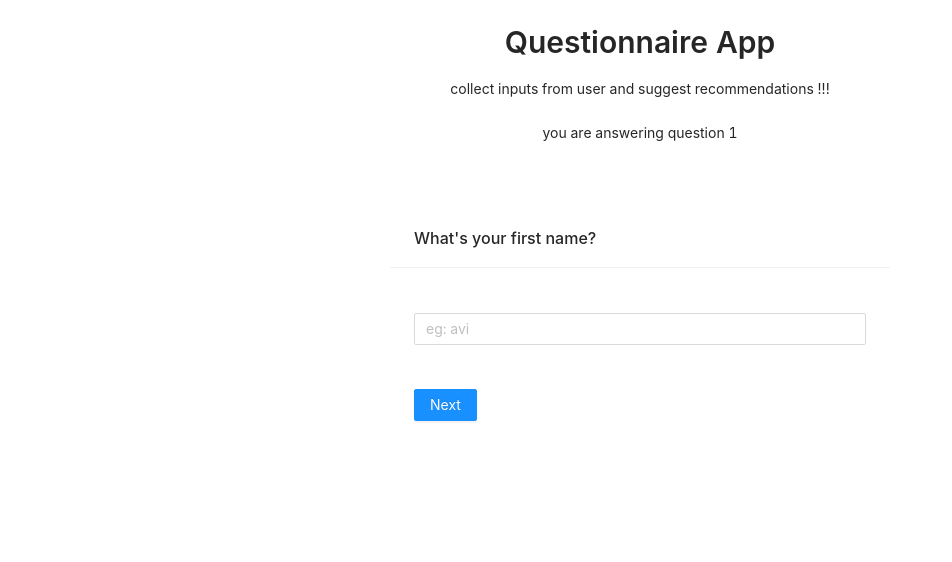
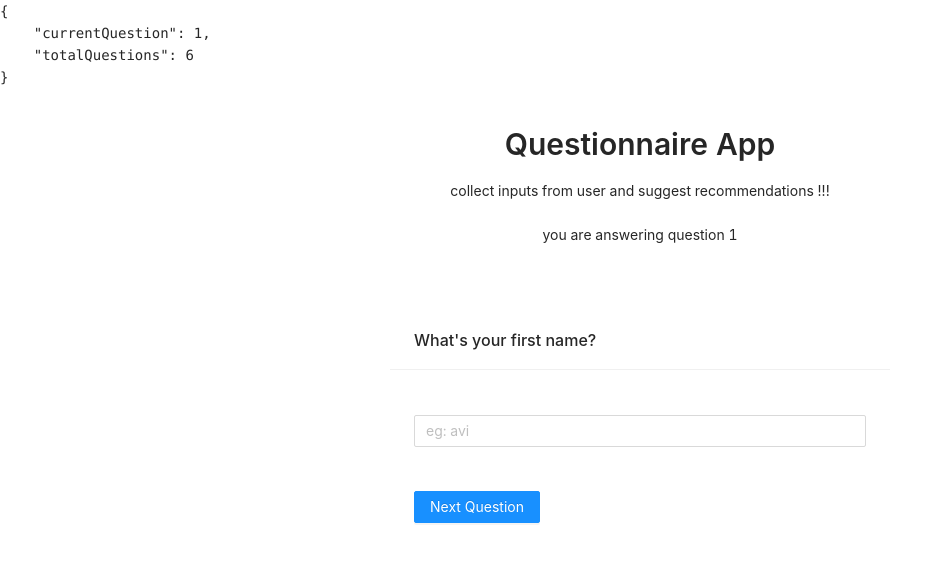
Before and after one commit to avimehenwal/Questionnaire, a React (Create React App) app in the folder frontend/: page / in a window 1280 px wide. Shown: the top 562 px of the page, without its empty margins (0-952 px from the left). Built offline with nearby package versions, Linux system fonts and the light colour scheme.

Commit message:
feat: :art: Add global states and state management

```diff
--- a/frontend/src/App.js
+++ b/frontend/src/App.js
@@ -2,13 +2,15 @@ import React from 'react'
 import './App.css';
 import 'antd/dist/antd.css'
 import { QuestionnaireApp } from './QuestionnaireApp'
-// app context
+import { AppStates } from './ContextStore/AppStates'
 
 function App() {
   return (
-    <div className="App">
-      <QuestionnaireApp />
-    </div>
+    <AppStates>
+      <div className="App">
+        <QuestionnaireApp />
+      </div>
+    </AppStates>
   );
 }
 
--- /dev/null
+++ b/frontend/src/ContextStore/AppStates.js
@@ -0,0 +1,42 @@
+import React, { useEffect, useReducer } from 'react'
+import AppContext from './app-context'
+import { reducerFunction } from './app-reducer'
+import {
+  NEXT_QUESTION,
+  PREVIOUS_QUESTION,
+  SET_TOTAL_QUESTIONS
+} from './app-actions'
+
+
+export const AppStates = (props) => {
+  const initialState = {
+    currentQuestion: 1,
+    totalQuestions: 6
+  }
+
+  const [state, dispatchFn] = useReducer(reducerFunction, initialState)
+
+  const nextQuestion = () => {
+    dispatchFn({
+      type: NEXT_QUESTION,
+    })
+  }
+
+  const setTotalQuestions = (count) => {
+    dispatchFn({
+      type: SET_TOTAL_QUESTIONS,
+      payload: count
+    })
+  }
+
+  return (
+    <AppContext.Provider value={{
+      app: state,
+      reducerFn: dispatchFn,
+      nextQuestion,
+      setTotalQuestions
+    }}>
+      {props.children}
+    </AppContext.Provider>
+  )
+}
--- /dev/null
+++ b/frontend/src/ContextStore/app-actions.js
@@ -0,0 +1,3 @@
+export const NEXT_QUESTION = 'NEXT_QUESTION'
+export const PREVIOUS_QUESTION = 'PREVIOUS_QUESTION'
+export const SET_TOTAL_QUESTIONS = 'SET_TOTAL_QUESTIONS'
--- /dev/null
+++ b/frontend/src/ContextStore/app-context.js
@@ -0,0 +1,5 @@
+import { createContext } from 'react'
+
+const appContext = createContext()
+
+export default appContext
--- /dev/null
+++ b/frontend/src/ContextStore/app-reducer.js
@@ -0,0 +1,33 @@
+import {
+  NEXT_QUESTION,
+  PREVIOUS_QUESTION,
+  SET_TOTAL_QUESTIONS
+} from './app-actions'
+
+export const reducerFunction = (state, action) => {
+  switch (action.type) {
+
+    case NEXT_QUESTION:
+      // console.dir(state);
+      return {
+        ...state,
+        currentQuestion: state.currentQuestion + 1
+      }
+
+
+    case PREVIOUS_QUESTION:
+      return {
+        ...state,
+        currentQuestion: state.currentQuestion - 1
+      }
+
+    case SET_TOTAL_QUESTIONS:
+      return {
+        ...state,
+        totalQuestions: action.payload
+      }
+
+    default:
+      console.log('No case matched')
+  }
+}
--- a/frontend/src/QuestionnaireApp/component/Question/index.js
+++ b/frontend/src/QuestionnaireApp/component/Question/index.js
@@ -1,10 +1,10 @@
 import React from 'react'
-import { Card, Row, Button } from 'antd';
+import { Card, Row, Col, Button } from 'antd';
 import { InputText } from './InputText'
 import { InputSelect } from './InputSelect'
 
 // { title = "Card title", type = "select", data }
-export const Question = ({ title, type, data, buttonCB }) => {
+export const Question = ({ title, type, data, nextButtonCB, prevButtonCB }) => {
 
   return (
     <>
@@ -18,7 +18,16 @@ export const Question = ({ title, type, data, buttonCB }) => {
           <br></br>
           <br></br>
           <br></br>
-          <Button type="primary" onClick={buttonCB} >Next</Button>
+
+          {/* <Row type="flex" justify="center" gutter={6}> */}
+          {/* <Col align="middle" span={8}>
+              <Button onClick={prevButtonCB}>Previous</Button>
+            </Col> */}
+          {/* <Col justify="center" align="middle" span={8}> */}
+          <Button type="primary" onClick={nextButtonCB}>Next Question</Button>
+          {/* </Col> */}
+          {/* </Row> */}
+
         </Card>
       </Row>
     </>
--- a/frontend/src/QuestionnaireApp/index.js
+++ b/frontend/src/QuestionnaireApp/index.js
@@ -1,24 +1,29 @@
-import React, { useState } from 'react'
+import React, { useState, useContext, useEffect } from 'react'
 import { Header } from './component/Header'
 import { Question } from './component/Question'
 import { banner, questionsData } from './AppData'
+import AppContext from '../ContextStore/app-context'
+
 
 export const QuestionnaireApp = () => {
-  const [currentQuestionIndex, setCurrentQuestionIndex] = useState(1)
+  const [questions, setQuestions] = useState(questionsData)
+  const { app, nextQuestion, setTotalQuestions } = useContext(AppContext)
 
-  const renderNextQuestion = () => {
-    setCurrentQuestionIndex(currentQuestionIndex + 1)
-  }
+  useEffect(() => {
+    setTotalQuestions(questionsData.length)
+    return () => { }
+  }, [])
 
   return (
     <>
-      <Header {...banner} currentQuestionIndex={currentQuestionIndex} />
+      <pre>{JSON.stringify(app, null, 4)}</pre>
+      <Header {...banner} currentQuestionIndex={app.currentQuestion} />
       <main>
-        {((questionsData.length + 1) > currentQuestionIndex) &&
+        {((app.totalQuestions + 1) > app.currentQuestion) &&
           <Question
-            {...questionsData[currentQuestionIndex - 1]}
-            buttonCB={renderNextQuestion}
-
+            {...questions[app.currentQuestion - 1]}
+            nextButtonCB={nextQuestion}
+          // prevButtonCB={renderPreviousQuestion}
           />
         }
       </main>
```
